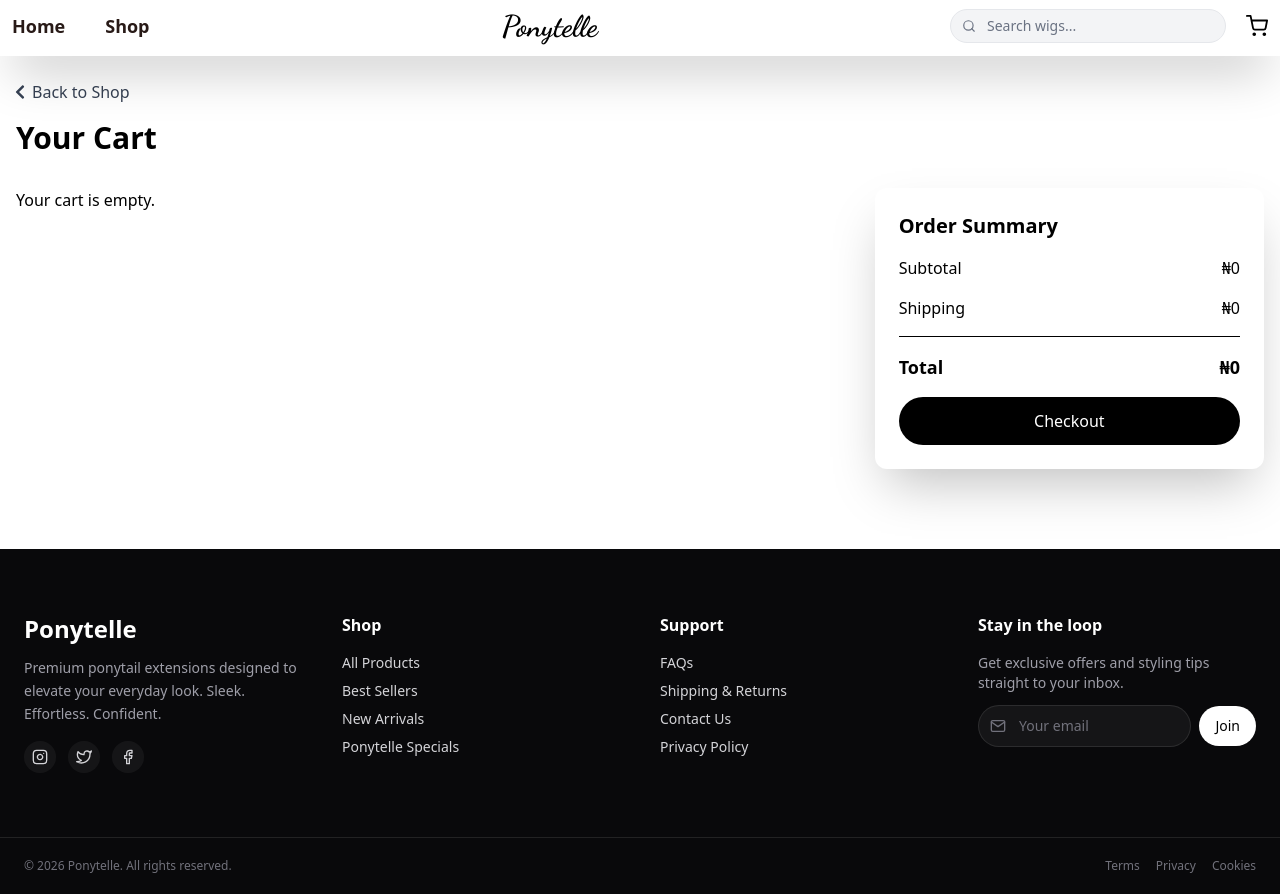
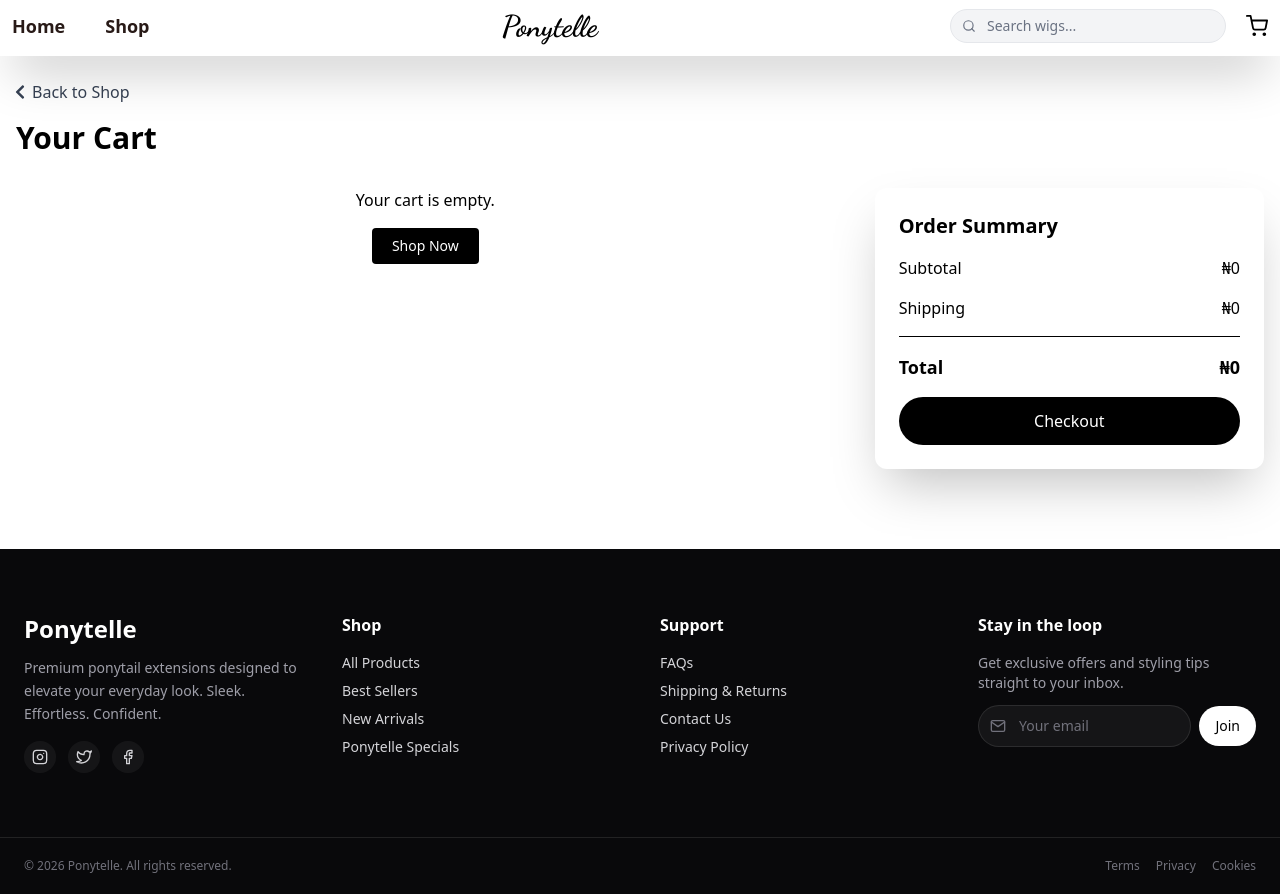
Before and after one commit to AghoghoOgbotor18/ponytelle, a React (Vite) app: page /cart in a window 1280 px wide. Built offline with nearby package versions, Linux system fonts and the light colour scheme; a web font is replaced by a local one.

Commit message:
style: add a shop button to any cart item and reduce the opacity of the modal backdrop

```diff
--- a/src/components/cart/CartItem.jsx
+++ b/src/components/cart/CartItem.jsx
@@ -3,6 +3,7 @@ import { removeFromCart, increaseQuantity, decreaseQuantity } from "../../featur
 import { FaMinus, FaTrash, FaPlus } from "react-icons/fa";
 import Modal from "../common/Modal";
 import { useState } from "react";
+import { Link } from "react-router-dom";
 
 const CartItems = () => {
     const { items } = useSelector((state) => state.cart);
@@ -12,11 +13,16 @@ const CartItems = () => {
     const [modalIndex, setModalIndex] = useState(null);
 
     if (items.length === 0) {
-        return <p>Your cart is empty.</p>;
+        return (
+            <div className="flex flex-col items-center justify-center gap-4">
+                <p>Your cart is empty.</p>
+                <Link to="/shop" className="py-2 px-5 rounded bg-black hover:bg-[#281a17] text-white text-sm">Shop Now</Link>
+            </div>
+        );
     }
 
     return (
-        <div className="relative space-y-3 rounded-xl shadow-xl p-3 ">
+        <div className="relative space-y-3 rounded-xl shadow-2xl p-3 ">
             {items.map((item, index) => (
                 <div key={index} className={`flex flex-col ${index !== 0 ? "border-t border-gray-200 pt-4" : ""}`}>
                     <div className="flex gap-6 p-4">
@@ -33,7 +39,7 @@ const CartItems = () => {
                         </div>
                     </div>
                     <div className="flex justify-between items-center">
-                        <button onClick={() => setModalIndex(index)} className="ml-4 text-red-500 hover:text-red-500/90 text-sm flex items-center gap-2 cursor-pointer">
+                        <button onClick={() => setModalIndex(index)} className="ml-4 text-red-500 hover:bg-red-100 py-1 px-2 rounded text-sm flex items-center gap-2 cursor-pointer">
                             <FaTrash /> Remove
                         </button>
                         <div className="flex items-center gap-5">
--- a/src/components/common/Modal.jsx
+++ b/src/components/common/Modal.jsx
@@ -7,15 +7,11 @@ const Modal = ({ index, closeModal }) => {
   const dispatch = useDispatch();
 
   return (
-    <div className="fixed inset-0 bg-black/50 flex justify-center items-center z-50">
+    <div className="fixed inset-0 bg-black/35 flex justify-center items-center z-50">
       <div className="bg-white w-[90%] max-w-md p-5 rounded-xl shadow-lg flex flex-col gap-4">
         <div className="flex justify-between items-center">
           <p className="font-semibold text-lg">Remove from cart</p>
-          <FiX
-            size={20}
-            className="cursor-pointer"
-            onClick={closeModal}
-          />
+          <FiX size={20} className="cursor-pointer" onClick={closeModal} />
         </div>
 
         <p className="text-sm">
```
